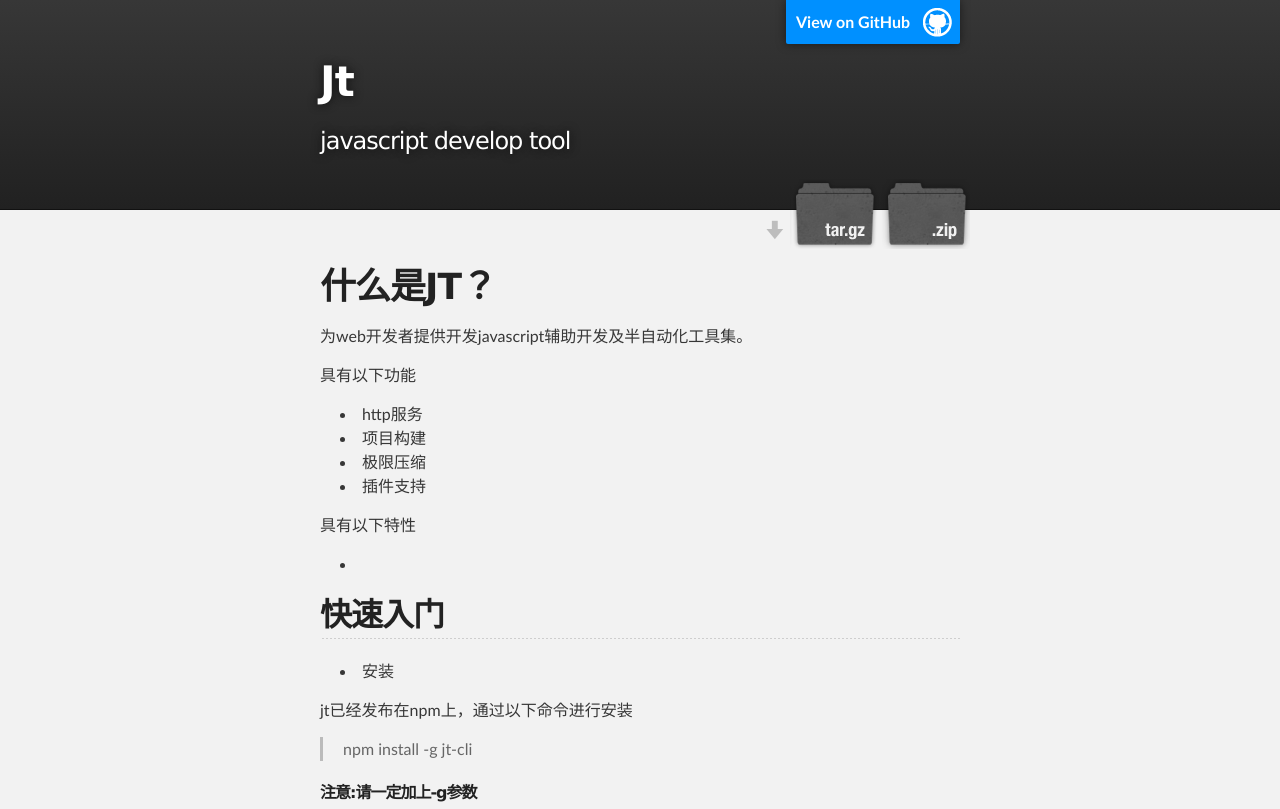
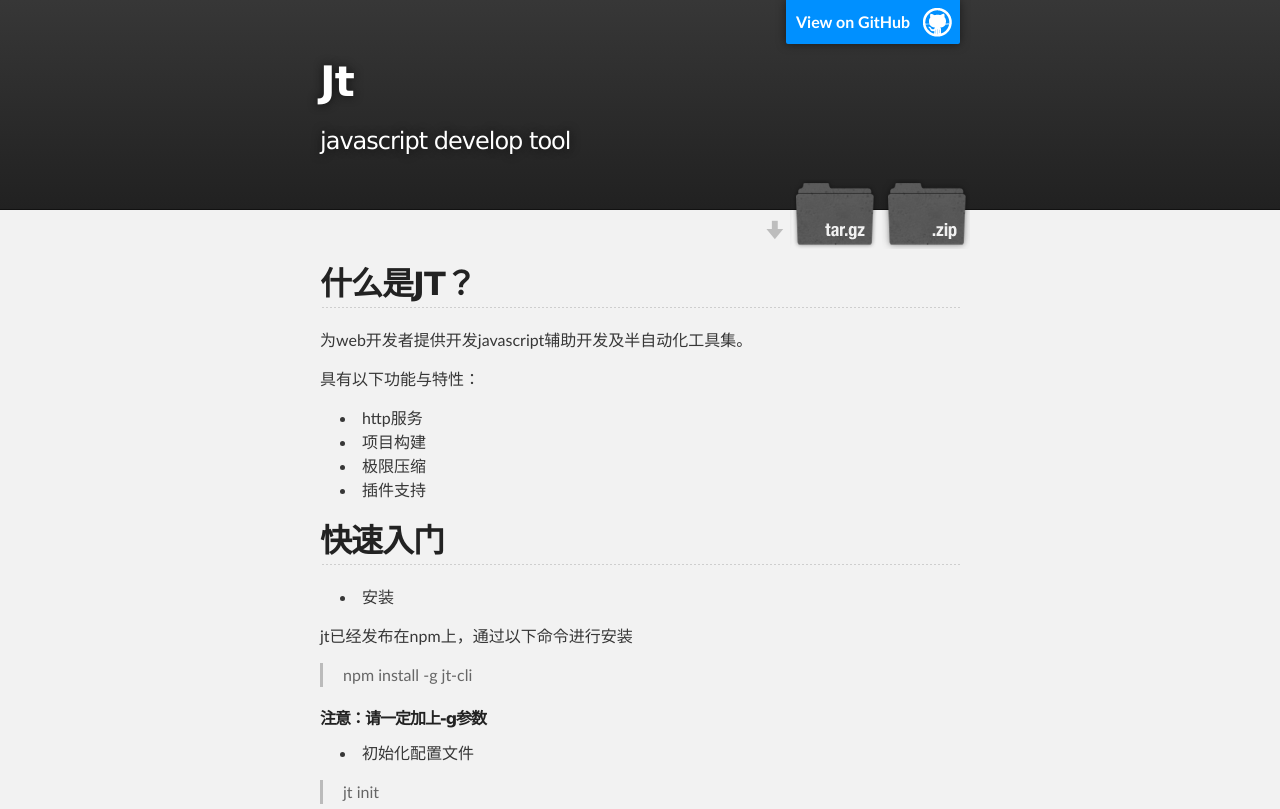
Before and after one commit to wyicwx/jt, a plain HTML site: page index.html in a window 1280 px wide. Shown: the top 809 px of the page. Drawn offline with Linux system fonts and the light colour scheme.

Commit message:
Create gh-pages branch via GitHub

```diff
--- a/index.html
+++ b/index.html
@@ -31,22 +31,18 @@
     <!-- MAIN CONTENT -->
     <div id="main_content_wrap" class="outer">
       <section id="main_content" class="inner">
-        <h1>
-<a name="%E4%BB%80%E4%B9%88%E6%98%AFjt" class="anchor" href="#%E4%BB%80%E4%B9%88%E6%98%AFjt"><span class="octicon octicon-link"></span></a>什么是JT？</h1>
+        <h2>
+<a name="%E4%BB%80%E4%B9%88%E6%98%AFjt" class="anchor" href="#%E4%BB%80%E4%B9%88%E6%98%AFjt"><span class="octicon octicon-link"></span></a>什么是JT？</h2>
 
 <p>为web开发者提供开发javascript辅助开发及半自动化工具集。</p>
 
-<p>具有以下功能</p>
+<p>具有以下功能与特性：</p>
 
 <ul>
 <li>http服务</li>
 <li>项目构建</li>
 <li>极限压缩</li>
 <li>插件支持</li>
-</ul><p>具有以下特性</p>
-
-<ul>
-<li>
 </ul><h2>
 <a name="%E5%BF%AB%E9%80%9F%E5%85%A5%E9%97%A8" class="anchor" href="#%E5%BF%AB%E9%80%9F%E5%85%A5%E9%97%A8"><span class="octicon octicon-link"></span></a>快速入门</h2>
 
@@ -59,7 +55,7 @@
 </blockquote>
 
 <h6>
-<a name="%E6%B3%A8%E6%84%8F%E8%AF%B7%E4%B8%80%E5%AE%9A%E5%8A%A0%E4%B8%8A-g%E5%8F%82%E6%95%B0" class="anchor" href="#%E6%B3%A8%E6%84%8F%E8%AF%B7%E4%B8%80%E5%AE%9A%E5%8A%A0%E4%B8%8A-g%E5%8F%82%E6%95%B0"><span class="octicon octicon-link"></span></a>注意:请一定加上-g参数</h6>
+<a name="%E6%B3%A8%E6%84%8F%E8%AF%B7%E4%B8%80%E5%AE%9A%E5%8A%A0%E4%B8%8A-g%E5%8F%82%E6%95%B0" class="anchor" href="#%E6%B3%A8%E6%84%8F%E8%AF%B7%E4%B8%80%E5%AE%9A%E5%8A%A0%E4%B8%8A-g%E5%8F%82%E6%95%B0"><span class="octicon octicon-link"></span></a>注意：请一定加上-g参数</h6>
 
 <ul>
 <li>初始化配置文件</li>
--- a/params.json
+++ b/params.json
@@ -1 +1 @@
-{"name":"Jt","tagline":"javascript develop tool","body":"什么是JT？\r\n======\r\n为web开发者提供开发javascript辅助开发及半自动化工具集。\r\n\r\n\r\n\r\n具有以下功能\r\n* http服务\r\n* 项目构建\r\n* 极限压缩\r\n* 插件支持\r\n\r\n具有以下特性\r\n* \r\n\r\n## 快速入门\r\n\r\n+ 安装\r\n\r\njt已经发布在npm上，通过以下命令进行安装\r\n> npm install -g jt-cli\r\n\r\n######注意:请一定加上-g参数\r\n\r\n+ 初始化配置文件\r\n\r\n> jt init\r\n\r\nJT的运行依赖于相应的文件内的配置规则，在运行JT之前需要编写好配置文件，JT已经提供了一套默认配置，可以方便快捷地生成。\r\n\r\n建议在项目文件夹根目录下执行。JT执行时按当前目录向上逐级查找配置文件，在项目根目录生成配置文件可以更加方便JT查找配置文件。\r\n\r\n命令执行后会在当前路径下生成.jt文件夹\r\n\r\n\r\n    ├──┬.jt\r\n       ├────config.js\r\n       ├────fs.js\r\n       ├────project.js\r\n       └────server.js\r\n+ 友好命令行界面\r\n\r\n执行 jt -h 查看相关帮助\r\n\r\n\r\n\r\n      Usage: jt [options] <arguments>\r\n\r\n\t  Command:\r\n\r\n\t    info                                    show jt config infomation\r\n\t    server                                  start server\r\n\r\n\t  Option:\r\n\r\n\t    -b, --build project [project2] ...      build project\r\n\t    -l, --list [project]                    show project's list\r\n\t    -c, --compress [file]...                js/css file minify compress\r\n\t    -m, --match port url                    match url to server rule\r\n        \r\n        \r\n## 配置文件\r\n为何需要\r\n## 扩展开发\r\n所提供的api？\r\n\r\n## 关于\r\n\r\n开发JT的初衷只是为了弥补os x下没有fiddler的autoresponder功能的缺陷，原先只是一个简单的代理程序，但随着应用面不断的扩大，需要应付的场景越来越复杂，于是有了这个项目。","google":"","note":"Don't delete this file! It's used internally to help with page regeneration."}
+{"name":"Jt","tagline":"javascript develop tool","body":"##什么是JT？\r\n\r\n为web开发者提供开发javascript辅助开发及半自动化工具集。\r\n\r\n具有以下功能与特性：\r\n\r\n* http服务\r\n* 项目构建\r\n* 极限压缩\r\n* 插件支持\r\n\r\n\r\n## 快速入门\r\n\r\n+ 安装\r\n\r\njt已经发布在npm上，通过以下命令进行安装\r\n> npm install -g jt-cli\r\n\r\n######注意：请一定加上-g参数\r\n\r\n+ 初始化配置文件\r\n\r\n> jt init\r\n\r\nJT的运行依赖于相应的文件内的配置规则，在运行JT之前需要编写好配置文件，JT已经提供了一套默认配置，可以方便快捷地生成。\r\n\r\n建议在项目文件夹根目录下执行。JT执行时按当前目录向上逐级查找配置文件，在项目根目录生成配置文件可以更加方便JT查找配置文件。\r\n\r\n命令执行后会在当前路径下生成.jt文件夹\r\n\r\n\r\n    ├──┬.jt\r\n       ├────config.js\r\n       ├────fs.js\r\n       ├────project.js\r\n       └────server.js\r\n+ 友好命令行界面\r\n\r\n执行 jt -h 查看相关帮助\r\n\r\n\r\n\r\n      Usage: jt [options] <arguments>\r\n\r\n\t  Command:\r\n\r\n\t    info                                    show jt config infomation\r\n\t    server                                  start server\r\n\r\n\t  Option:\r\n\r\n\t    -b, --build project [project2] ...      build project\r\n\t    -l, --list [project]                    show project's list\r\n\t    -c, --compress [file]...                js/css file minify compress\r\n\t    -m, --match port url                    match url to server rule\r\n        \r\n        \r\n## 配置文件\r\n为何需要\r\n## 扩展开发\r\n所提供的api？\r\n\r\n## 关于\r\n\r\n开发JT的初衷只是为了弥补os x下没有fiddler的autoresponder功能的缺陷，原先只是一个简单的代理程序，但随着应用面不断的扩大，需要应付的场景越来越复杂，于是有了这个项目。","google":"","note":"Don't delete this file! It's used internally to help with page regeneration."}
```
